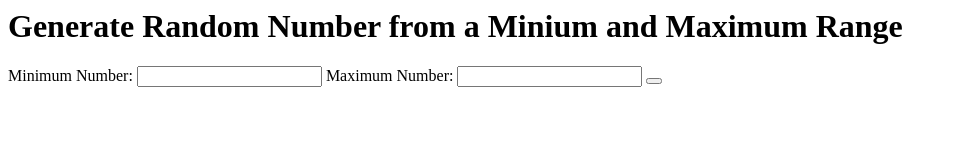
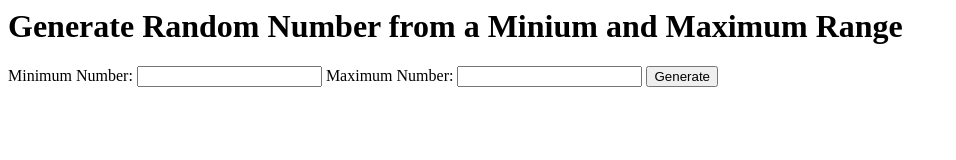
Before and after one commit to r4b8iiiiiit/randomRangeNumGenerator, a plain HTML site: page index.html in a window 1280 px wide. Shown: the whole page, without its empty margins (0-956 px from the left). Drawn offline with Linux system fonts and the light colour scheme.

Commit message:
Added button text

```diff
--- a/index.html
+++ b/index.html
@@ -6,7 +6,7 @@
             <input type="number" id="minNum">
             <label>Maximum Number:</label>
             <input type="number" id="maxNum">
-            <button type="button" onclick="getValues();">
+            <button type="button" onclick="getValues();">Generate</button>
         </form>
         <script>
             function getValues() {
```
